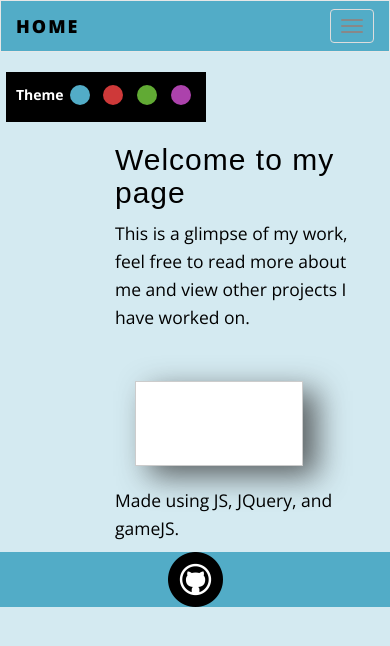
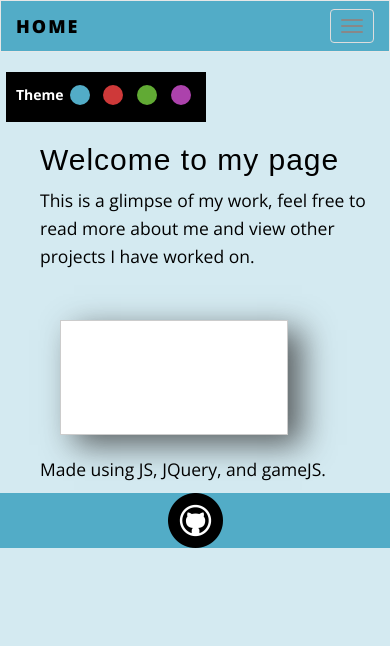
Before and after one commit to byendan/byendan.github.io, a plain HTML site: page index.html in a window 390 px wide. Drawn offline with nearby package versions, Linux system fonts and the light colour scheme; a web font is replaced by a local one.

Commit message:
Changed main area on index page

```diff
--- a/css/business-casual.css
+++ b/css/business-casual.css
@@ -323,6 +323,11 @@ footer p {
         height: 600px;
     }
 
+    .mainBody {
+    margin-left: 25px;
+    margin-right: auto;
+}
+
 
 }
 
```
